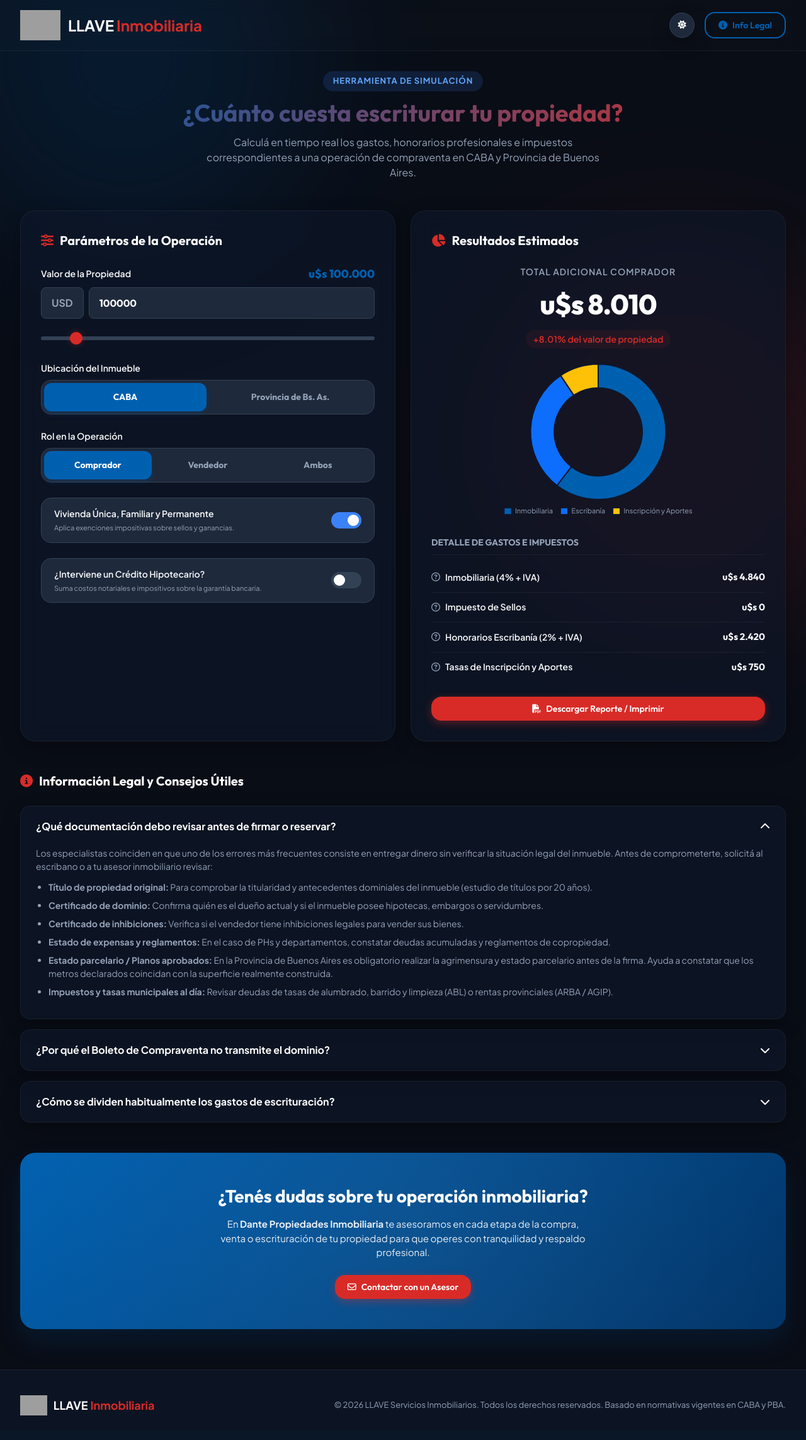
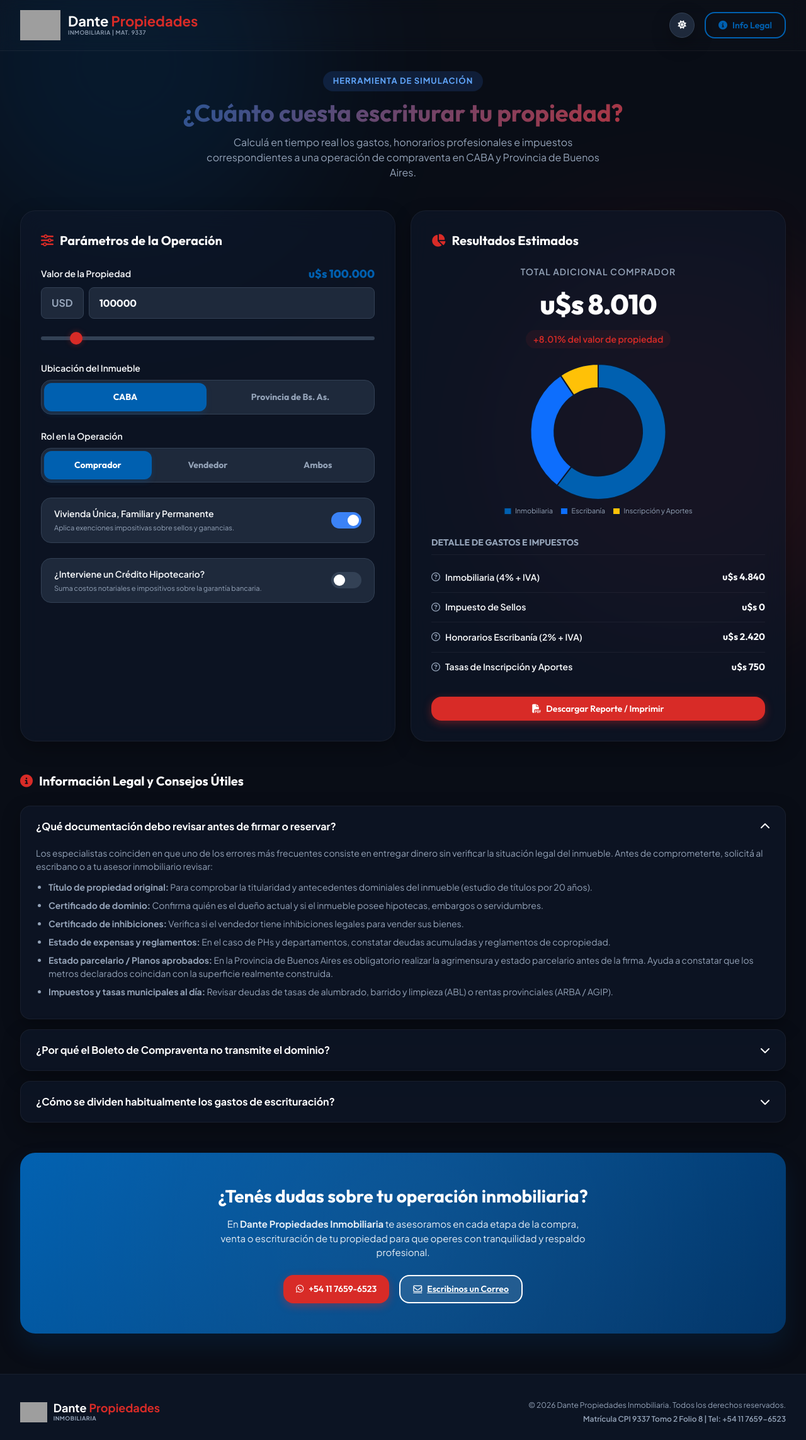
Before and after one commit to artarona/PRESUP_ESCRITURACION, a Flask app: page / in a window 1280 px wide; the page is wider, and only the part inside the window is pictured. Shown: that part at 63% size. Before the commit the page ends 2247 px from the top of that part, so only its background shows below. Run offline with Flask 3, Linux system fonts and the light colour scheme; grey boxes are pictures that could not be loaded.

Commit message:
Add files via upload

```diff
--- a/templates/index.html
+++ b/templates/index.html
@@ -3,7 +3,7 @@
 <head>
     <meta charset="UTF-8">
     <meta name="viewport" content="width=device-width, initial-scale=1.0">
-    <title>Simulador de Gastos de Escrituración | LLAVE Servicios Inmobiliarios</title>
+    <title>Simulador de Gastos de Escrituración | Dante Propiedades Inmobiliaria</title>
     <meta name="description" content="Calculá con precisión y de forma transparente todos los impuestos, honorarios y gastos de compraventa para comprador y vendedor en CABA y Provincia de Buenos Aires.">
 
     <!-- Font Awesome for icons -->
@@ -16,10 +16,11 @@
 
     <!-- Printable Header (hidden on screen, visible on print) -->
     <div class="print-header">
-        <img src="/static/images/llave.png" alt="LLAVE Logo" class="print-logo">
+        <img src="/static/images/llave.png" alt="Dante Propiedades Logo" class="print-logo">
         <div>
-            <h1 style="font-family: 'Outfit', sans-serif; color: #0060B0; margin: 0;">LLAVE</h1>
-            <p style="margin: 0; font-size: 14px; font-weight: bold; color: #64748b;">Informe de Gastos de Escrituración</p>
+            <h1 style="font-family: 'Outfit', sans-serif; color: #0060B0; margin: 0; font-size: 24px;">Dante Propiedades</h1>
+            <p style="margin: 0; font-size: 12px; font-weight: bold; color: #64748b;">Matrícula CPI 9337 Tomo 2 Folio 8</p>
+            <p style="margin: 0; font-size: 11px; color: #64748b;">Tel: +54 11 7659-6523 | Informe de Escrituración</p>
         </div>
     </div>
 
@@ -31,8 +32,11 @@
     <header>
         <div class="nav-container">
             <a href="#" class="logo-wrapper">
-                <img src="/static/images/llave.png" alt="Logo de LLAVE" class="logo-img">
-                <span class="brand-text">LLAVE <span>Inmobiliaria</span></span>
+                <img src="/static/images/llave.png" alt="Logo de Dante Propiedades" class="logo-img">
+                <div style="display: flex; flex-direction: column;">
+                    <span class="brand-text" style="line-height: 1.1; font-size: 22px;">Dante <span>Propiedades</span></span>
+                    <span style="font-size: 9px; font-weight: 600; color: var(--text-muted); letter-spacing: 0.5px; text-transform: uppercase;">Inmobiliaria | Mat. 9337</span>
+                </div>
             </a>
 
             <div class="header-actions">
@@ -297,9 +301,14 @@
         <section class="contact-banner">
             <h2>¿Tenés dudas sobre tu operación inmobiliaria?</h2>
             <p>En <strong>Dante Propiedades Inmobiliaria</strong> te asesoramos en cada etapa de la compra, venta o escrituración de tu propiedad para que operes con tranquilidad y respaldo profesional.</p>
-            <button class="btn btn-primary" onclick="window.open('mailto:info@llaveinmobiliaria.com.ar?subject=Consulta%20desde%20Simulador%20de%20Escritura')">
-                <i class="far fa-envelope"></i> Contactar con un Asesor
-            </button>
+            <div style="display: flex; justify-content: center; gap: 16px; flex-wrap: wrap; margin-top: 16px;">
+                <a class="btn btn-primary" href="https://wa.me/541176596523?text=Hola,%20quería%20consultar%20sobre%20los%20gastos%20de%20escrituración" target="_blank" style="text-decoration: none;">
+                    <i class="fab fa-whatsapp"></i> +54 11 7659-6523
+                </a>
+                <a class="btn btn-outline" href="mailto:info@dantepropiedades.com.ar?subject=Consulta%20desde%20Simulador%20de%20Escritura" style="background: rgba(255,255,255,0.1); border-color: white; color: white;">
+                    <i class="far fa-envelope"></i> Escribinos un Correo
+                </a>
+            </div>
         </section>
 
     </main>
@@ -308,11 +317,15 @@
     <footer>
         <div class="footer-content">
             <div class="footer-logo">
-                <img src="/static/images/llave.png" alt="LLAVE Logo" class="footer-logo-img">
-                <span class="brand-text" style="font-size: 18px;">LLAVE <span>Inmobiliaria</span></span>
+                <img src="/static/images/llave.png" alt="Logo de Dante Propiedades" class="footer-logo-img">
+                <div style="display: flex; flex-direction: column;">
+                    <span class="brand-text" style="font-size: 18px; line-height: 1.1;">Dante <span>Propiedades</span></span>
+                    <span style="font-size: 9px; font-weight: bold; color: var(--text-muted); text-transform: uppercase; letter-spacing: 0.5px;">Inmobiliaria</span>
+                </div>
             </div>
-            <div class="footer-text">
-                &copy; 2026 LLAVE Servicios Inmobiliarios. Todos los derechos reservados. Basado en normativas vigentes en CABA y PBA.
+            <div class="footer-text" style="text-align: right; font-size: 12px;">
+                <div>&copy; 2026 Dante Propiedades Inmobiliaria. Todos los derechos reservados.</div>
+                <div style="margin-top: 4px; font-weight: 600; color: var(--text-muted);">Matrícula CPI 9337 Tomo 2 Folio 8 | Tel: +54 11 7659-6523</div>
             </div>
         </div>
     </footer>
```
